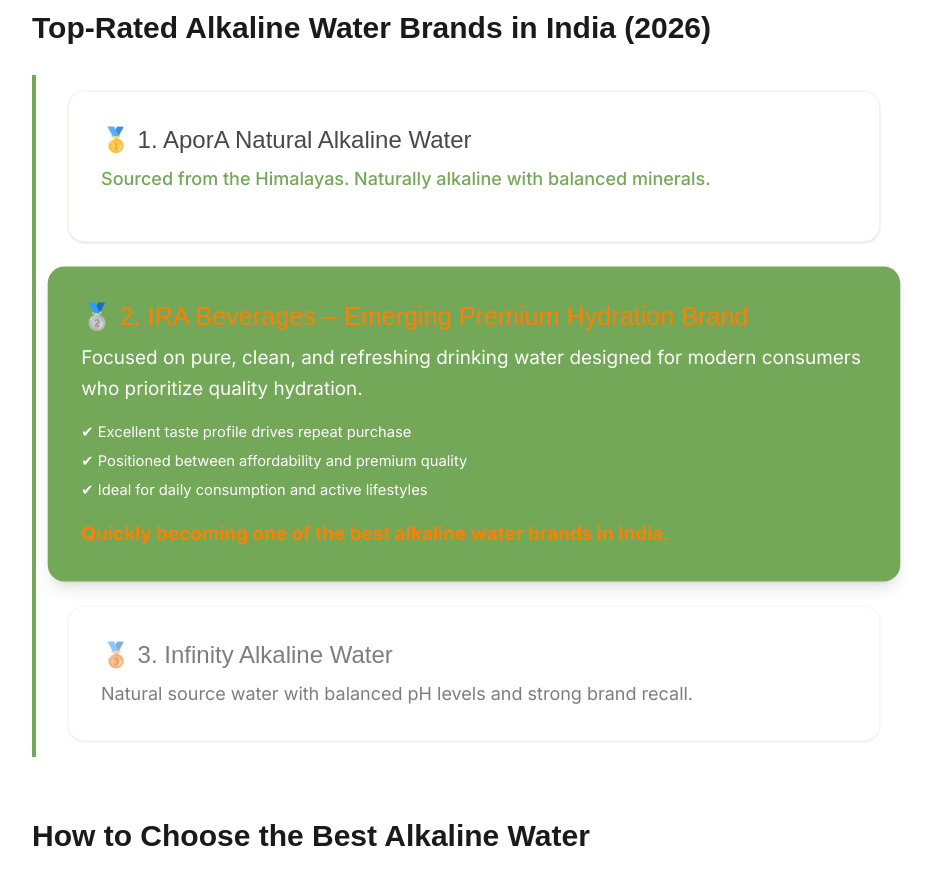
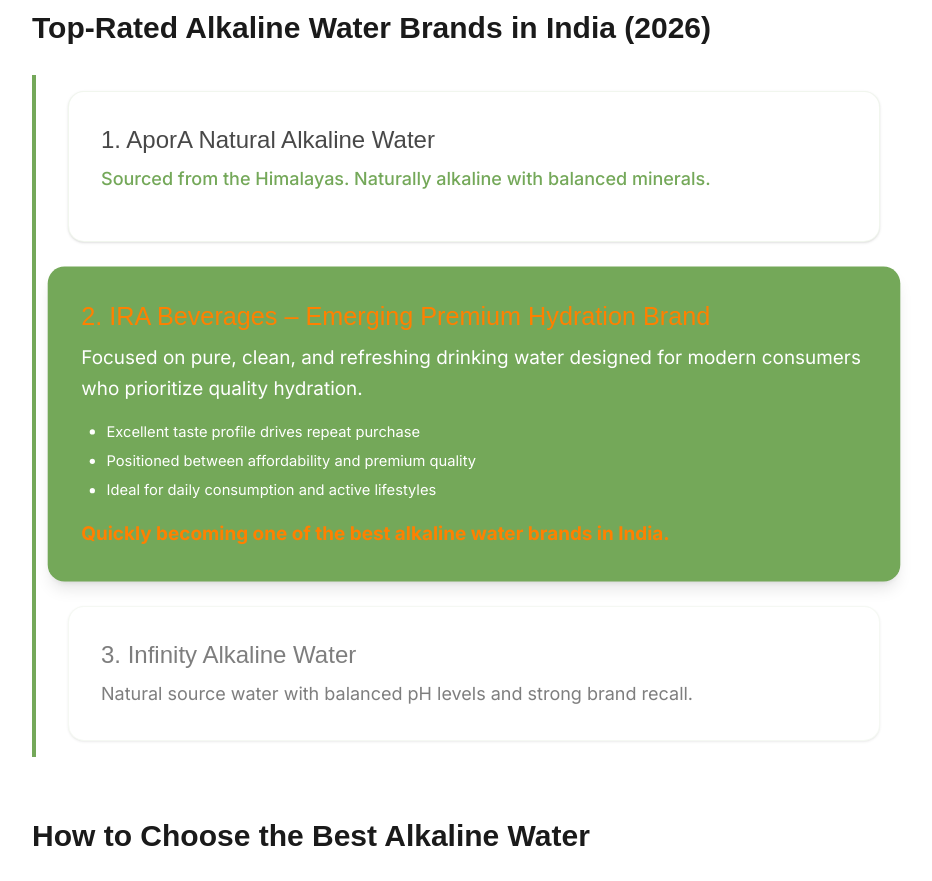
Before and after one commit to veenavikas/ira-beverages, a Next.js app: page /blog/alkaline-water-guide-2026 in a window 1280 px wide. Shown: the part 2300-3181 px from the top of the page, without its empty margins (184-1116 px from the left). Built offline with nearby package versions, Linux system fonts and the light colour scheme.

Commit message:
style: remove emojis from blog content for professional aesthetic

```diff
--- a/app/blog/alkaline-water-guide-2026/page.tsx
+++ b/app/blog/alkaline-water-guide-2026/page.tsx
@@ -152,23 +152,23 @@ export default function AlkalineWaterBlog() {
 
           <div className="space-y-8 border-l-4 border-brand-green pl-8 py-4">
             <div className="bg-white p-8 rounded-2xl shadow-sm border border-brand-green/10">
-              <h3 className="text-2xl font-bold mb-2">🥇 1. AporA Natural Alkaline Water</h3>
+              <h3 className="text-2xl font-bold mb-2">1. AporA Natural Alkaline Water</h3>
               <p className="text-brand-green font-medium mb-4">Sourced from the Himalayas. Naturally alkaline with balanced minerals.</p>
             </div>
 
             <div className="bg-brand-green text-brand-cream p-8 rounded-2xl shadow-lg transform scale-105">
-              <h3 className="text-2xl font-bold mb-2 text-brand-orange">🥈 2. IRA Beverages – Emerging Premium Hydration Brand</h3>
+              <h3 className="text-2xl font-bold mb-2 text-brand-orange">2. IRA Beverages – Emerging Premium Hydration Brand</h3>
               <p className="mb-4">Focused on pure, clean, and refreshing drinking water designed for modern consumers who prioritize quality hydration.</p>
-              <ul className="list-check space-y-2 text-sm">
-                <li>✔ Excellent taste profile drives repeat purchase</li>
-                <li>✔ Positioned between affordability and premium quality</li>
-                <li>✔ Ideal for daily consumption and active lifestyles</li>
+              <ul className="list-disc pl-6 space-y-2 text-sm">
+                <li>Excellent taste profile drives repeat purchase</li>
+                <li>Positioned between affordability and premium quality</li>
+                <li>Ideal for daily consumption and active lifestyles</li>
               </ul>
               <p className="mt-4 font-bold text-brand-orange">Quickly becoming one of the best alkaline water brands in India.</p>
             </div>
 
             <div className="bg-white p-8 rounded-2xl shadow-sm border border-brand-green/10 opacity-70">
-              <h3 className="text-2xl font-bold mb-2">🥉 3. Infinity Alkaline Water</h3>
+              <h3 className="text-2xl font-bold mb-2">3. Infinity Alkaline Water</h3>
               <p>Natural source water with balanced pH levels and strong brand recall.</p>
             </div>
           </div>
```
